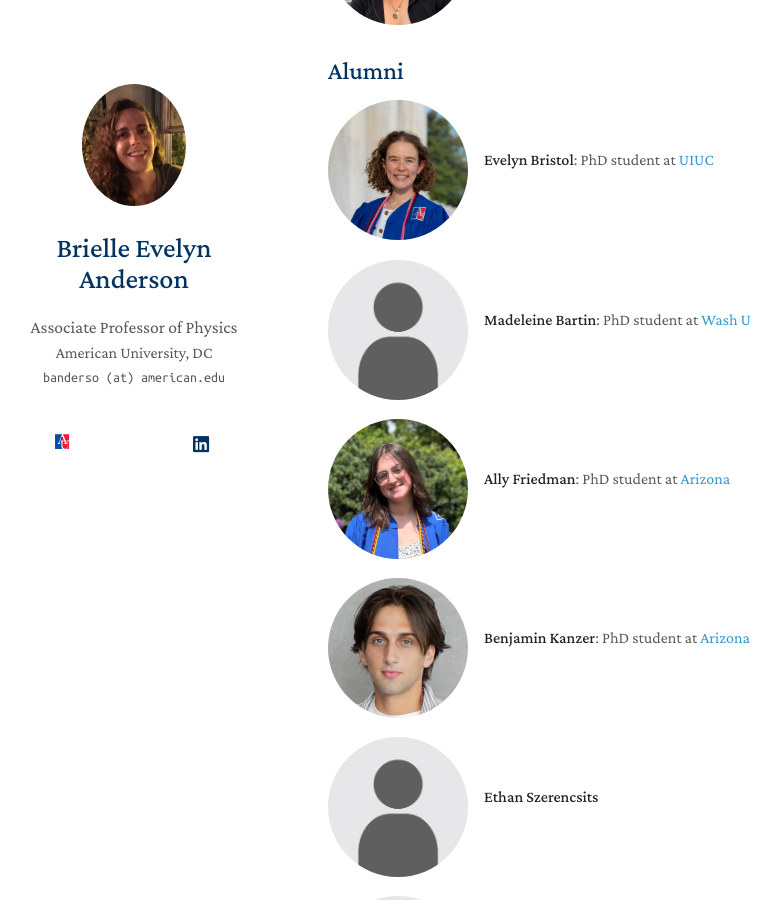
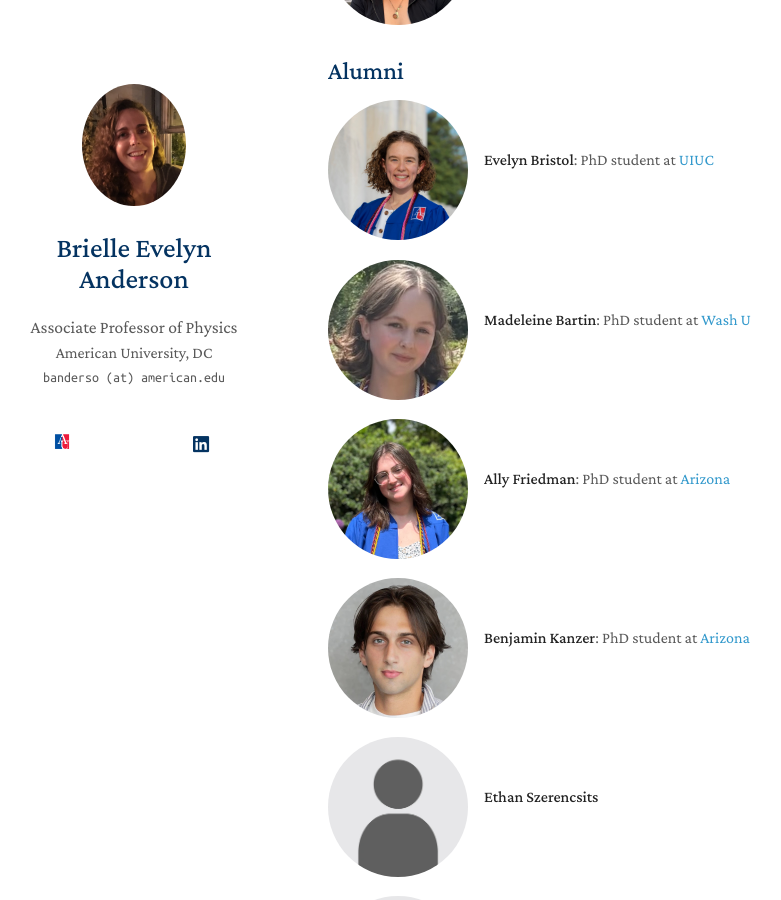
Before and after one commit to brieeveanderson/brieeveanderson.github.io, a Jekyll site: the page built from students.md, in a window 1280 px wide and 900 px high, scrolled down 384 px. Shown: the whole window, without its empty margins (142-923 px from the left). Built offline with Jekyll 4.4.1, drawn with Linux system fonts in a browser that asks for light colours; a style sheet for code colours, icons or effects is not loaded.

Commit message:
Update students.md

```diff
--- a/students.md
+++ b/students.md
@@ -29,7 +29,7 @@ title: "students"
   </div>
 
   <div class="student">
-    <img src="/assets/img/students/blank.jpg" alt="Madeleine Bartin">
+    <img src="/assets/img/students/madeleine-bartin.jpeg" alt="Madeleine Bartin">
     <p><strong>Madeleine Bartin</strong>: PhD student at <a href="https://physics.washu.edu/">Wash U</a></p>
   </div>
 
```
